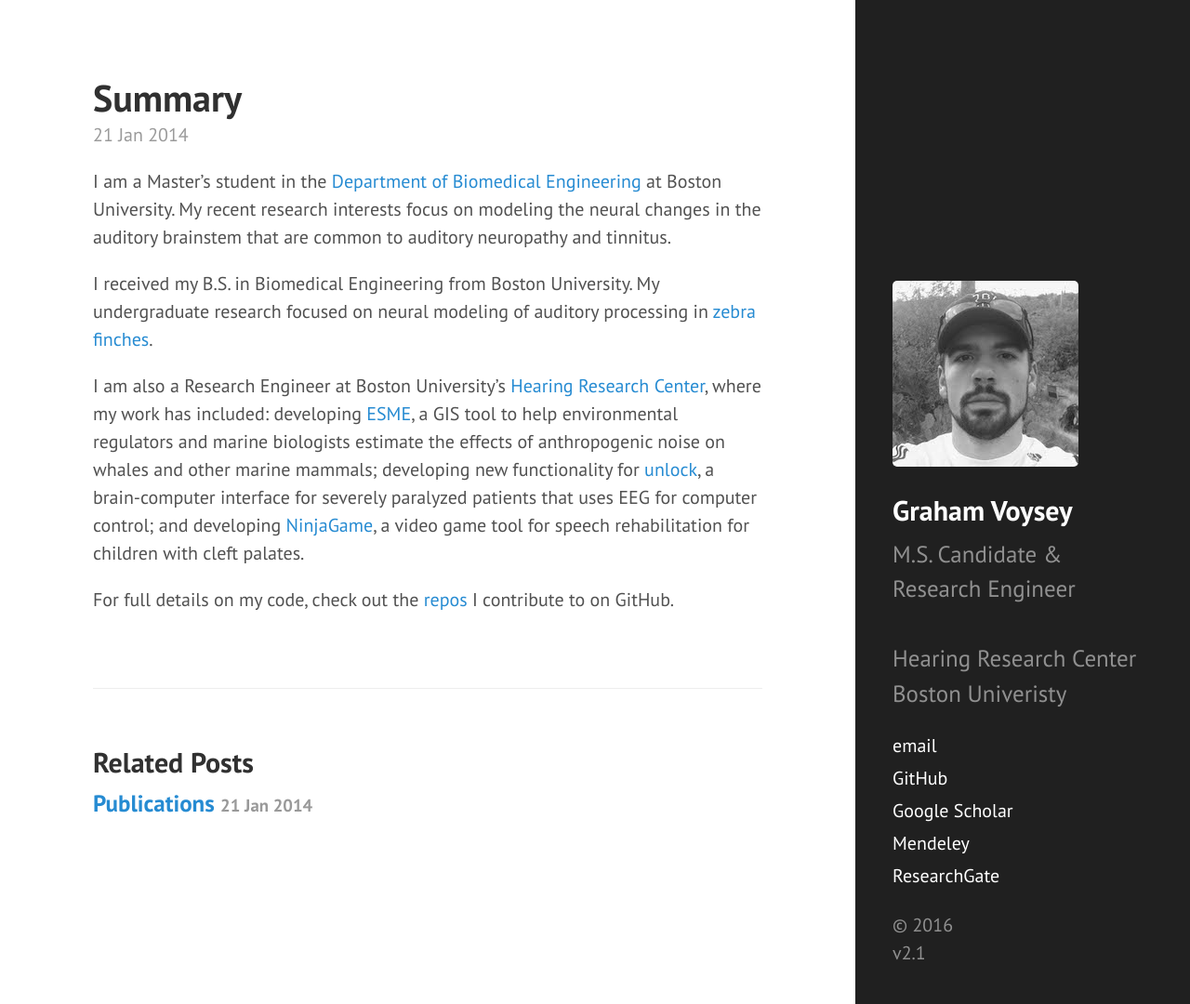
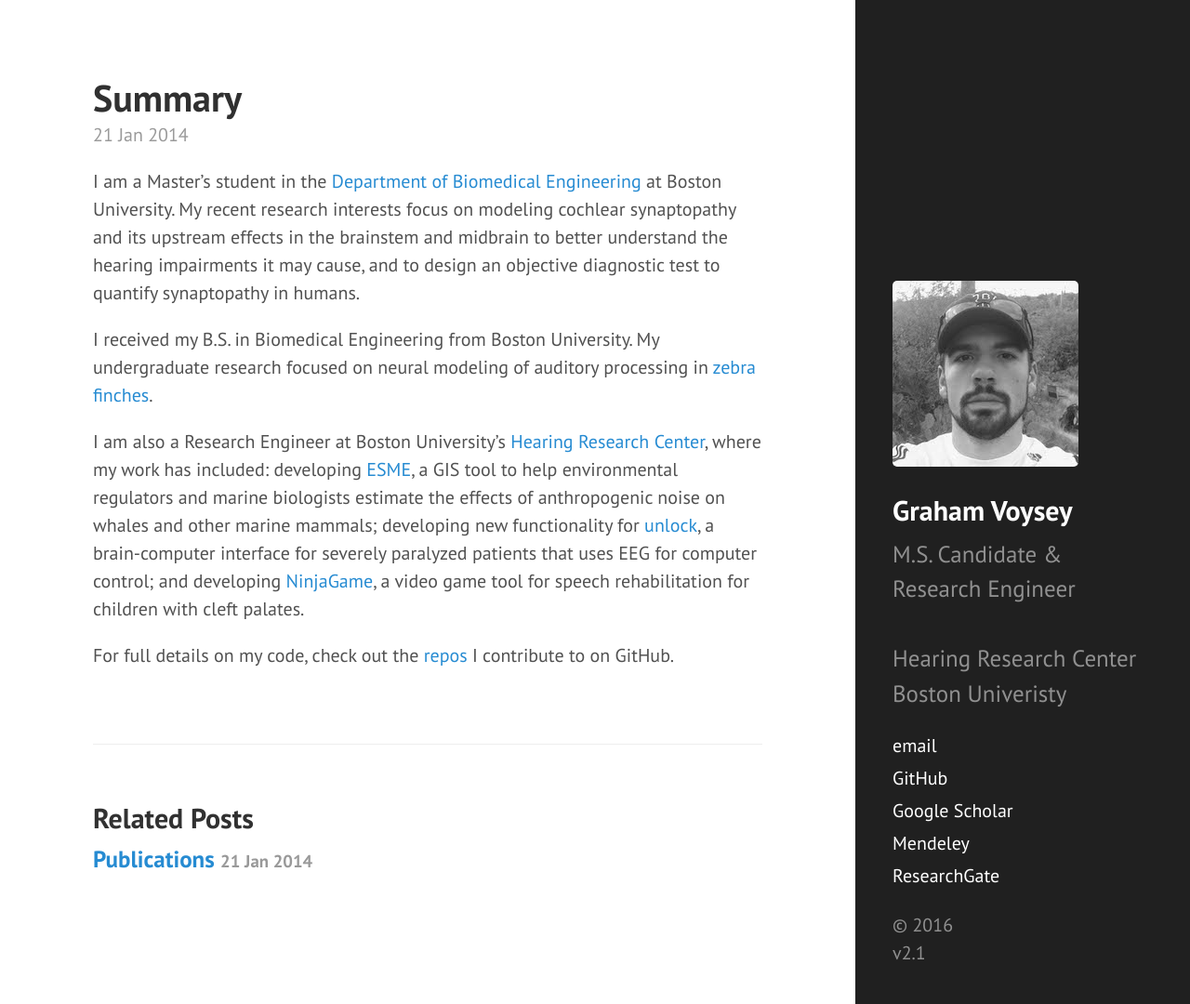
Before and after one commit to gvoysey/gvoysey.github.io, a Jekyll site: the page built from _posts/2014-01-21-summary.md, in a window 1280 px wide and 1080 px high. Shown: the whole window at 93% size. Built offline with Jekyll 4.4.1, drawn with Linux system fonts in a browser that asks for light colours; Markdown is read by kramdown in place of the engine named in the settings.

Commit message:
Update 2014-01-21-summary.md

```diff
--- a/_posts/2014-01-21-summary.md
+++ b/_posts/2014-01-21-summary.md
@@ -3,7 +3,7 @@ layout: post
 title: Summary
 ---
 
-I am a Master's student in the [Department of Biomedical Engineering](http://bme.bu.edu) at Boston University.  My recent research interests focus on modeling the neural changes in the auditory brainstem that are common to auditory neuropathy and tinnitus.
+I am a Master's student in the [Department of Biomedical Engineering](http://bme.bu.edu) at Boston University.  My recent research interests focus on modeling cochlear synaptopathy and its upstream effects in the brainstem and midbrain to better understand the hearing impairments it may cause, and to design an objective diagnostic test to quantify synaptopathy in humans.
 
 I received my B.S. in Biomedical Engineering from Boston University.  My undergraduate research focused on neural modeling of auditory processing  in [zebra finches](https://github.com/gvoysey/gabor-strf/tree/master/doc).
 
```
